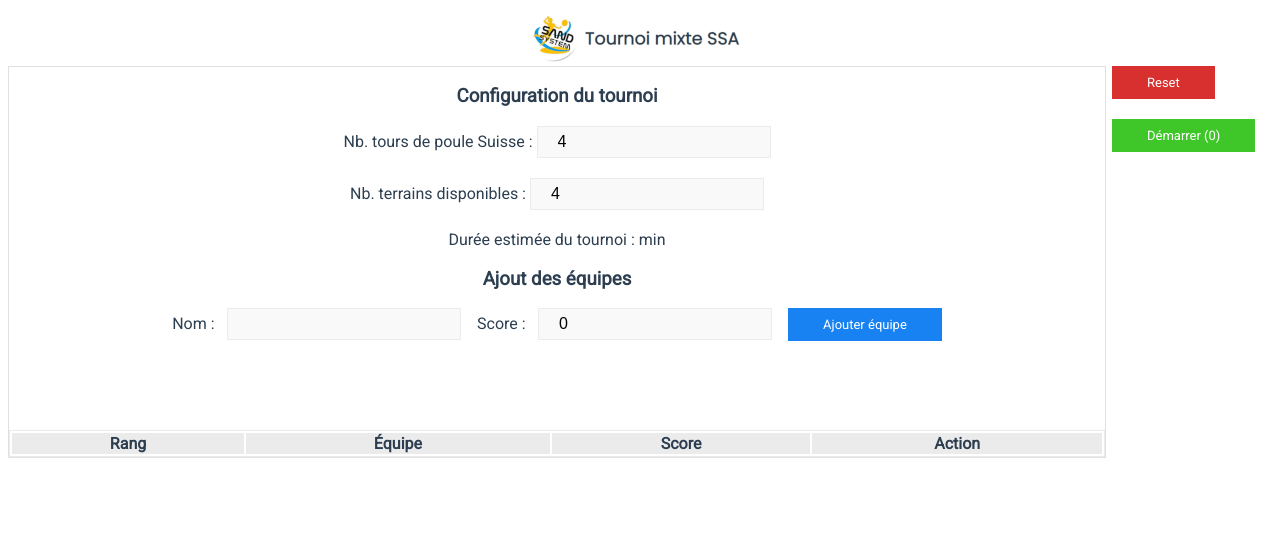
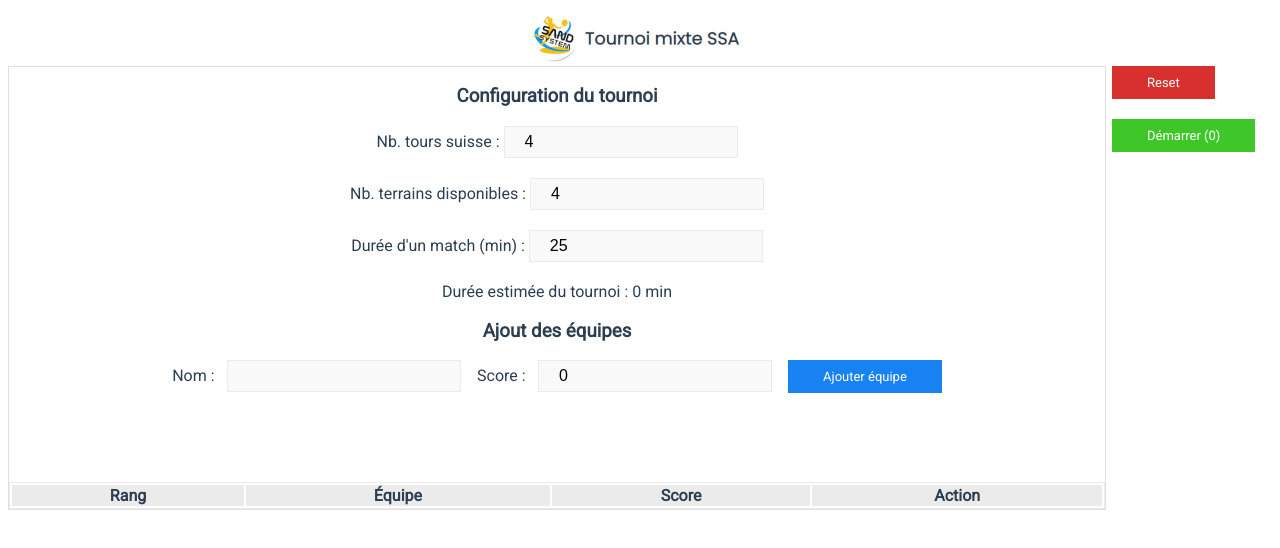
Before and after one commit to joudinet/swiss-system, a Vue app: page / in a window 1280 px wide. Shown: the top 548 px of the page. Built offline with nearby package versions, Linux system fonts and the light colour scheme.

Commit message:
Swiss.vue: Fix duration calculation.

```diff
--- a/src/components/Swiss.vue
+++ b/src/components/Swiss.vue
@@ -17,12 +17,16 @@
     <template v-if="!started">
       <h3>Configuration du tournoi</h3>
       <div>
-        <label for="maxRounds">Nb. tours de poule Suisse : </label>
+        <label for="maxRounds">Nb. tours suisse : </label>
         <input id="maxRounds" v-model="maxRounds" type="number" name="maxRounds" />
       </div>
       <div>
         <label for="nbFields">Nb. terrains disponibles : </label>
         <input id="nbFields" v-model="nbFields" type="number" name="nbFields" />
+      </div>
+      <div>
+        <label for="matchDuration">Durée d'un match (min) : </label>
+        <input id="matchDuration" v-model="matchDuration" type="number" name="matchDuration" />
       </div>
       <div>
         <label for="maxRounds">
@@ -217,7 +221,8 @@
         semiFinals: [[{name: "Winner 1st quarterfinal"}, {name: "Winner 2nd quaterfinal"}, 0],[{name: "Winner 3rd quarterfinal"}, {name: "Winner 4th quaterfinal"}, 0]],
         finals: [[{name: "Winner 1st semifinal"}, {name: "Winner 2nd semifinal"}, 0]],
         maxRounds: 4,
-        nbFields:4,
+        nbFields: 4,
+        matchDuration: 25,
         name: "",
         score: 0
       };
@@ -248,11 +253,12 @@
         return this.teams[0].matches.length;
       },
       duration() {
-        if (this.nbFields == 0)
-          return 0;
+        if (this.nbFields == 0 || this.teams.length === 0)
+          return "0";
 
-        let seconds =  Math.round((this.teams.length / 2 * this.maxRounds +
-          ((this.teams.length >= 8)? 7 : 0)) / this.nbFields) * 25 * 60;
+        let seconds =  (Math.ceil(this.teams.length / 2 / this.nbFields)
+            * this.maxRounds + ((this.teams.length >= 5)? 3 : 2))
+            * this.matchDuration * 60;
         let date = new Date(seconds * 1000);
         return date.toISOString().substr(11,5).replace(/^[0:]+/, "").replace(':', 'h');
       },
```
